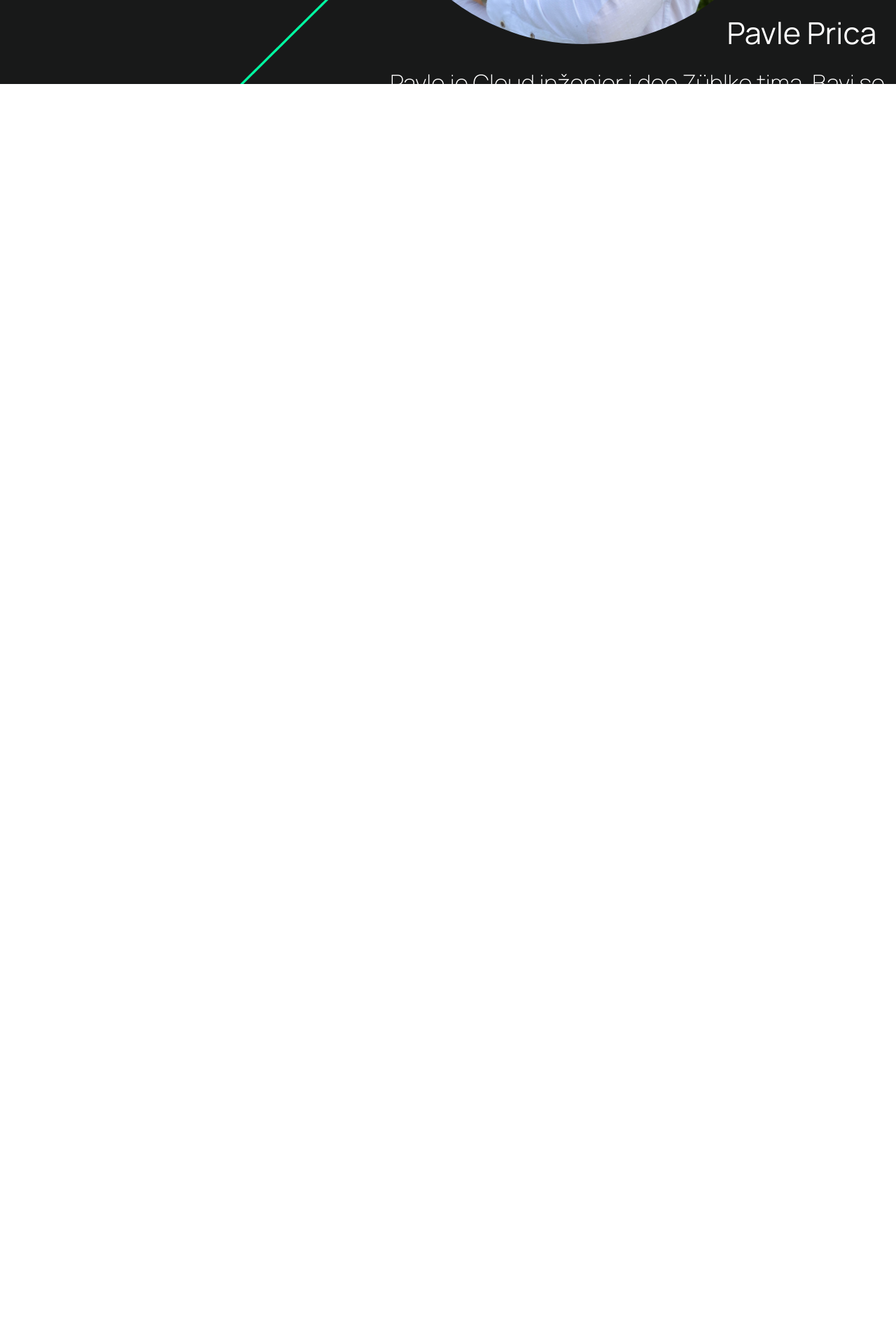
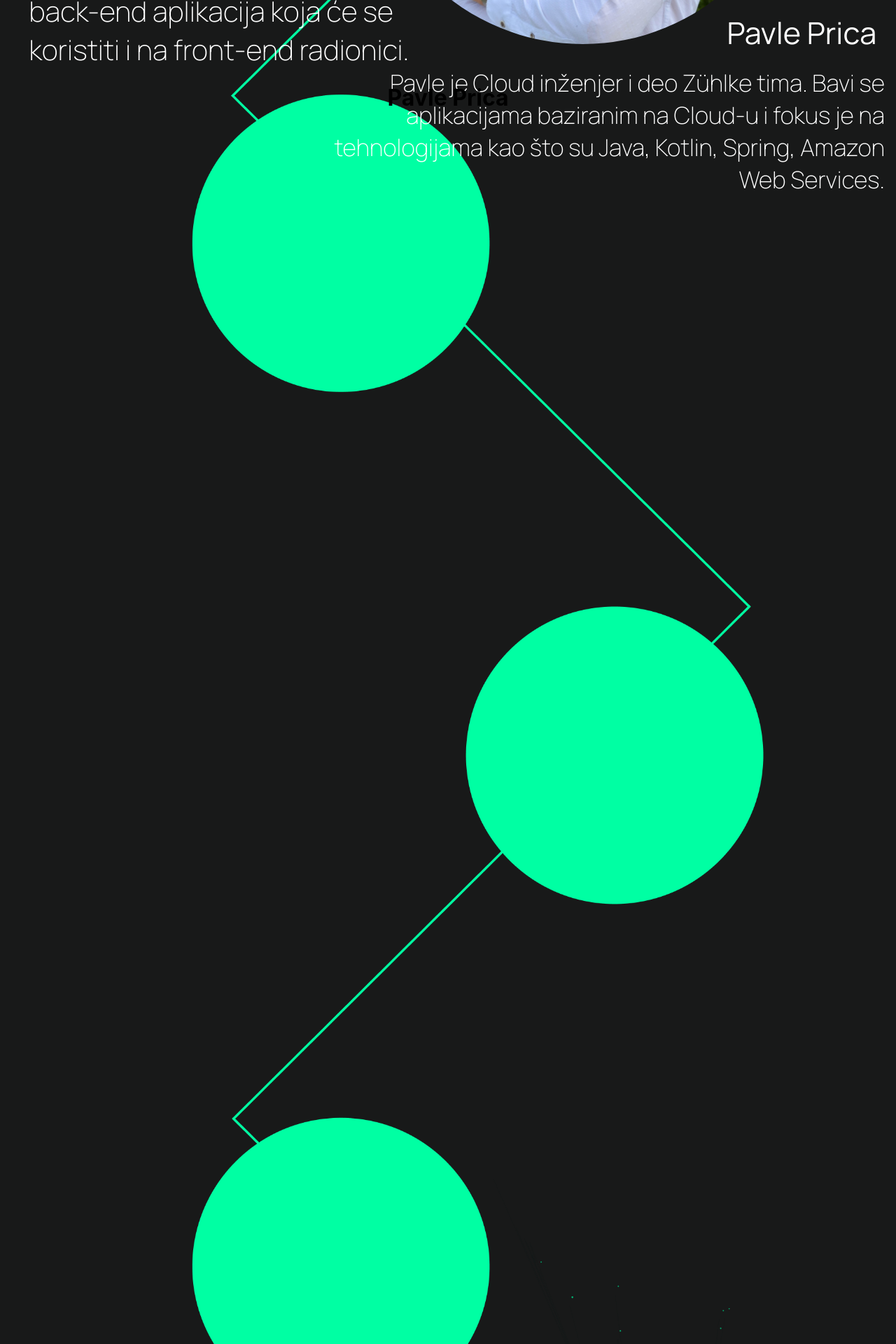
Before and after one commit to Nikola787/hzs-5.0, a React (Create React App) app: page /#/ in a window 1280 px wide. Shown: the part 680-2600 px from the top of the page at 70% size. Before the commit the page ends 959 px from the top, so only its background shows below. Built offline with nearby package versions, Linux system fonts and the light colour scheme.

Commit message:
jos mala dorada radionice1

```diff
--- a/src/components/radionice/radionice.css
+++ b/src/components/radionice/radionice.css
@@ -8,7 +8,7 @@
   display: block;
   background-image: url(../../images/Frame.png);
   background-repeat: no-repeat;
-  background-size: 68%;
+  background-size: 69%;
   background-position: 69% 0%;
   background-color: #181919;
 }
@@ -26,6 +26,7 @@
   max-height: 50%;
   max-width: 37rem;
   flex-direction: column;
+  font-size: 19px;
 }
 
 .radionica1-container .radionica1-levo-container .rectangle {
@@ -109,3 +110,22 @@
   margin-left: -11rem;
   width: 50rem;
 }
+
+.radionica2-container {
+  display: flex;
+  height: 100vh;
+  width: auto;
+  justify-content: space-around;
+}
+.radionica3-container {
+  display: flex;
+  height: 100vh;
+  width: auto;
+  justify-content: space-around;
+}
+.radionica4-container {
+  display: flex;
+  height: 145vh;
+  width: auto;
+  justify-content: space-around;
+}
--- a/src/components/radionice/radionice.jsx
+++ b/src/components/radionice/radionice.jsx
@@ -35,7 +35,15 @@ const radionice = () => {
           </p>
         </div>
       </div>
-      <div className="radionica2-wrapper"></div>
+      <div className="radionica2-container">
+        <div className="radionica2-levo-container">
+          <div className="prvi-deo">
+            <h1>Pavle Prica</h1>
+          </div>
+        </div>
+      </div>
+      <div className="radionica3-container"></div>
+      <div className="radionica4-container"></div>
     </div>
   );
 };
```
